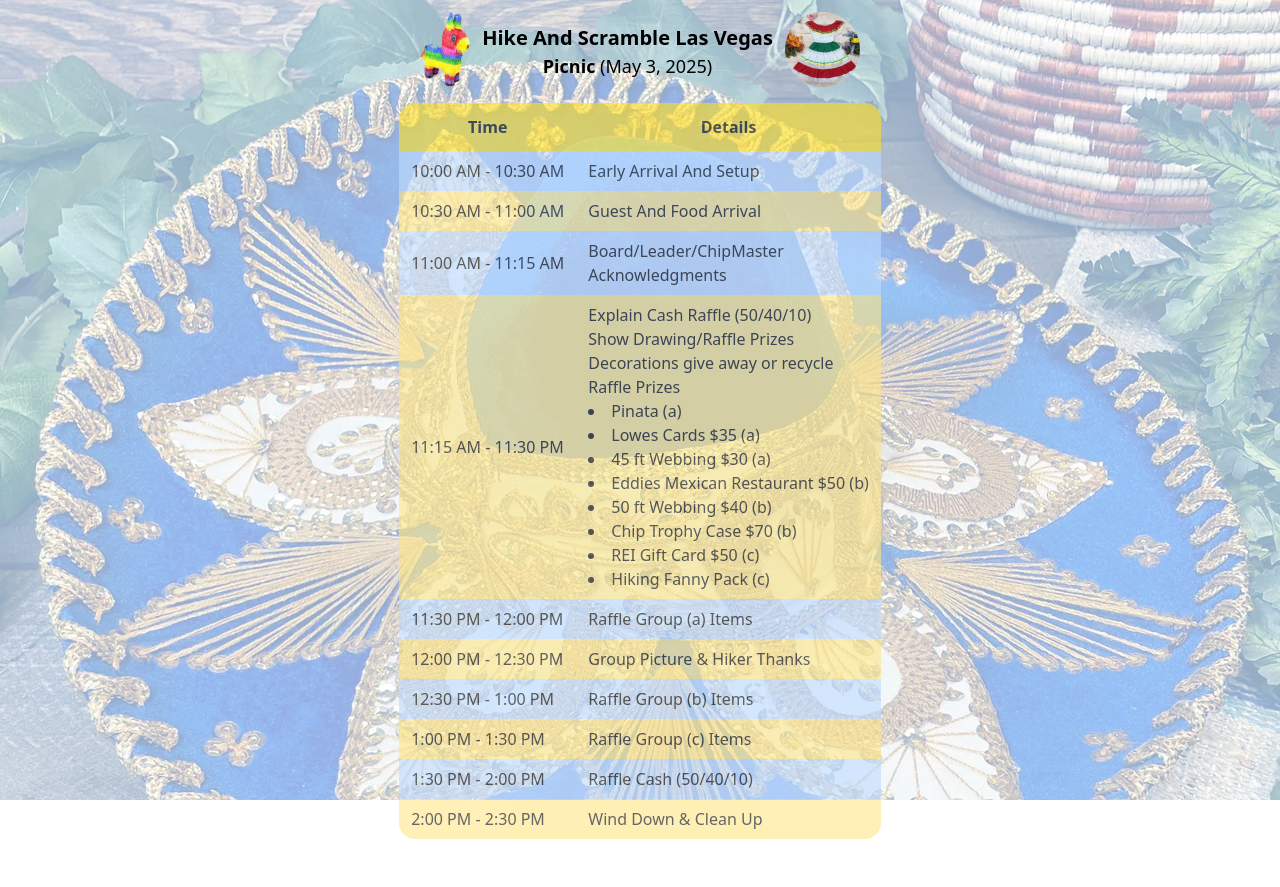
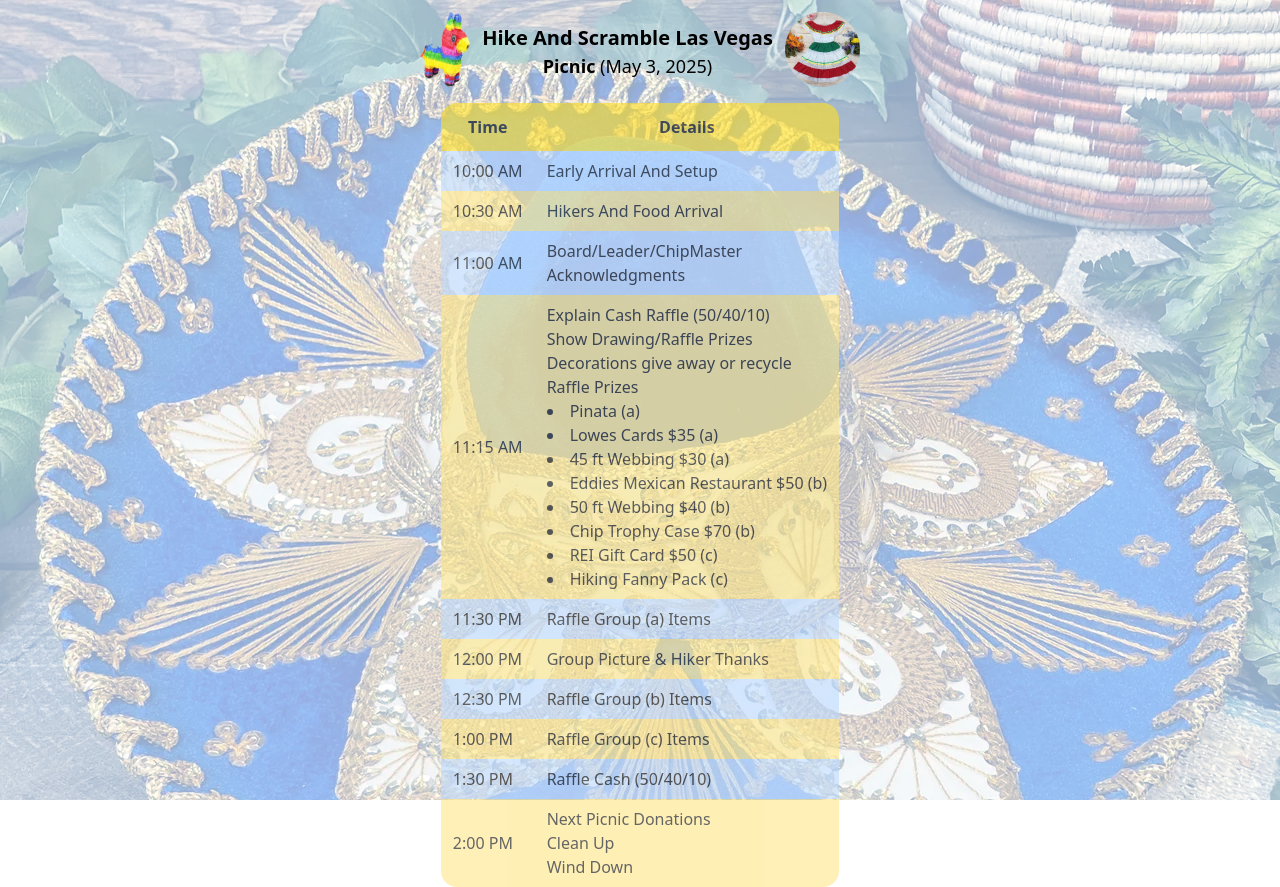
Before and after one commit to carltonj2000/vite-haslv-picnic, a React (Vite) app: page / in a window 1280 px wide. Before the commit the page ends 839 px from the top, so only its background shows below. Built offline with nearby package versions, Linux system fonts and the light colour scheme.

Commit message:
update times

```diff
--- a/src/App.tsx
+++ b/src/App.tsx
@@ -28,15 +28,15 @@ function App() {
             </thead>
             <tbody>
               <tr className="odd:bg-blue-200 even:bg-amber-200 opacity-60">
-                <td className="px-3 py-2">10:00 AM - 10:30 AM</td>
+                <td className="px-3 py-2">10:00 AM</td>
                 <td className="px-3 py-2">Early Arrival And Setup</td>
               </tr>
               <tr className="odd:bg-blue-200 even:bg-amber-200 opacity-60">
-                <td className="px-3 py-2">10:30 AM - 11:00 AM</td>
-                <td className="px-3 py-2">Guest And Food Arrival</td>
+                <td className="px-3 py-2">10:30 AM</td>
+                <td className="px-3 py-2">Hikers And Food Arrival</td>
               </tr>
               <tr className="odd:bg-blue-200 even:bg-amber-200 opacity-60">
-                <td className="px-3 py-2">11:00 AM - 11:15 AM</td>
+                <td className="px-3 py-2">11:00 AM</td>
                 <td className="px-3 py-2">
                   Board/Leader/ChipMaster
                   <br />
@@ -44,7 +44,7 @@ function App() {
                 </td>
               </tr>
               <tr className="odd:bg-blue-200 even:bg-amber-200 opacity-60">
-                <td className="px-3 py-2">11:15 AM - 11:30 PM</td>
+                <td className="px-3 py-2">11:15 AM</td>
                 <td className="px-3 py-2">
                   <p>
                     Explain Cash Raffle (50/40/10)
@@ -67,28 +67,34 @@ function App() {
                 </td>
               </tr>
               <tr className="odd:bg-blue-200 even:bg-amber-200 opacity-60">
-                <td className="px-3 py-2">11:30 PM - 12:00 PM</td>
+                <td className="px-3 py-2">11:30 PM</td>
                 <td className="px-3 py-2">Raffle Group (a) Items</td>
               </tr>
               <tr className="odd:bg-blue-200 even:bg-amber-200 opacity-60">
-                <td className="px-3 py-2">12:00 PM - 12:30 PM</td>
+                <td className="px-3 py-2">12:00 PM</td>
                 <td className="px-3 py-2">Group Picture &amp; Hiker Thanks</td>
               </tr>
               <tr className="odd:bg-blue-200 even:bg-amber-200 opacity-60">
-                <td className="px-3 py-2">12:30 PM - 1:00 PM</td>
+                <td className="px-3 py-2">12:30 PM</td>
                 <td className="px-3 py-2">Raffle Group (b) Items</td>
               </tr>
               <tr className="odd:bg-blue-200 even:bg-amber-200 opacity-60">
-                <td className="px-3 py-2">1:00 PM - 1:30 PM</td>
+                <td className="px-3 py-2">1:00 PM</td>
                 <td className="px-3 py-2">Raffle Group (c) Items</td>
               </tr>
               <tr className="odd:bg-blue-200 even:bg-amber-200 opacity-60">
-                <td className="px-3 py-2">1:30 PM - 2:00 PM</td>
+                <td className="px-3 py-2">1:30 PM</td>
                 <td className="px-3 py-2">Raffle Cash (50/40/10)</td>
               </tr>
               <tr className="odd:bg-blue-200 even:bg-amber-200 opacity-60">
-                <td className="px-3 py-2">2:00 PM - 2:30 PM</td>
-                <td className="px-3 py-2">Wind Down &amp; Clean Up</td>
+                <td className="px-3 py-2">2:00 PM</td>
+                <td className="px-3 py-2">
+                  Next Picnic Donations
+                  <br />
+                  Clean Up
+                  <br />
+                  Wind Down
+                </td>
               </tr>
             </tbody>
           </table>
```
